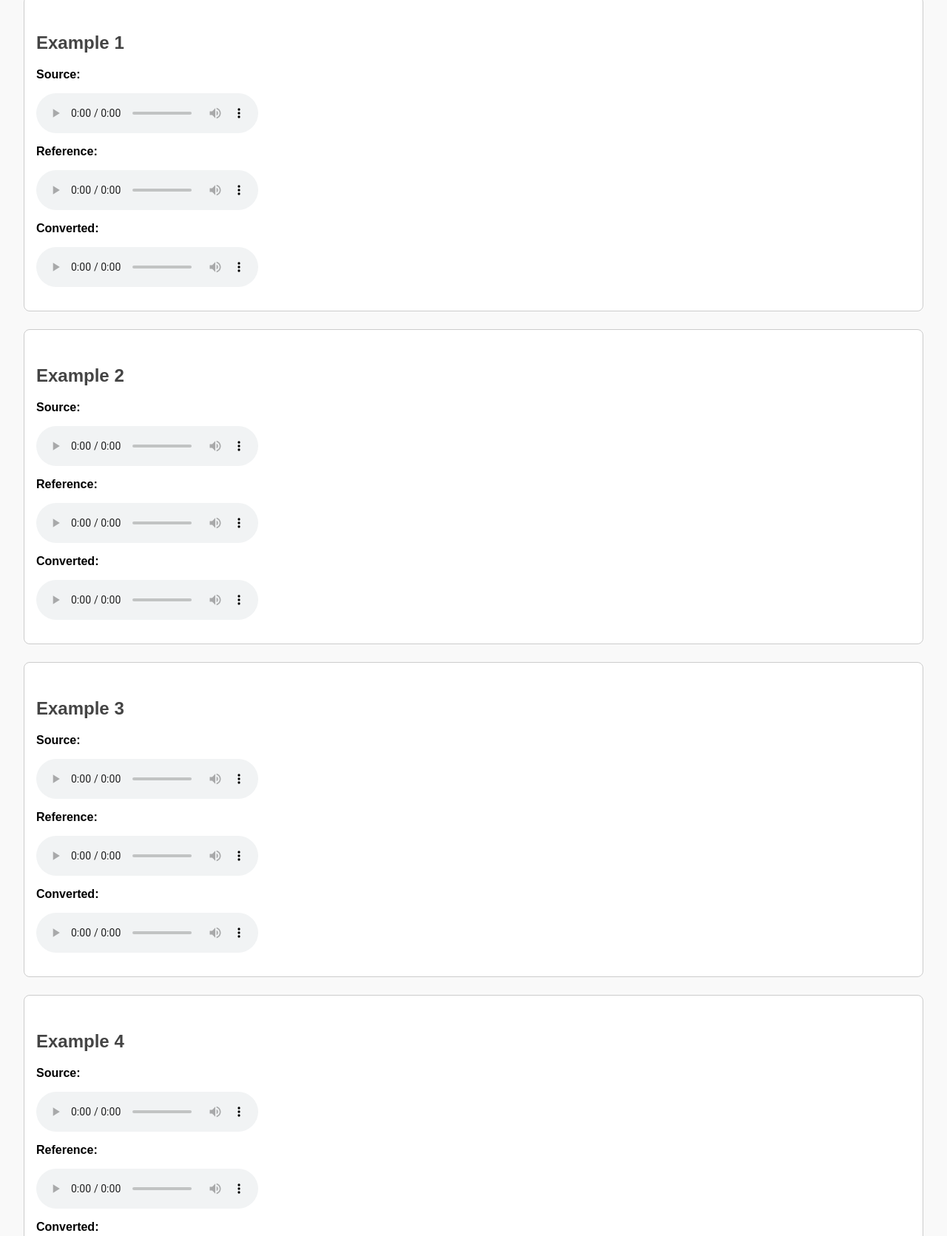
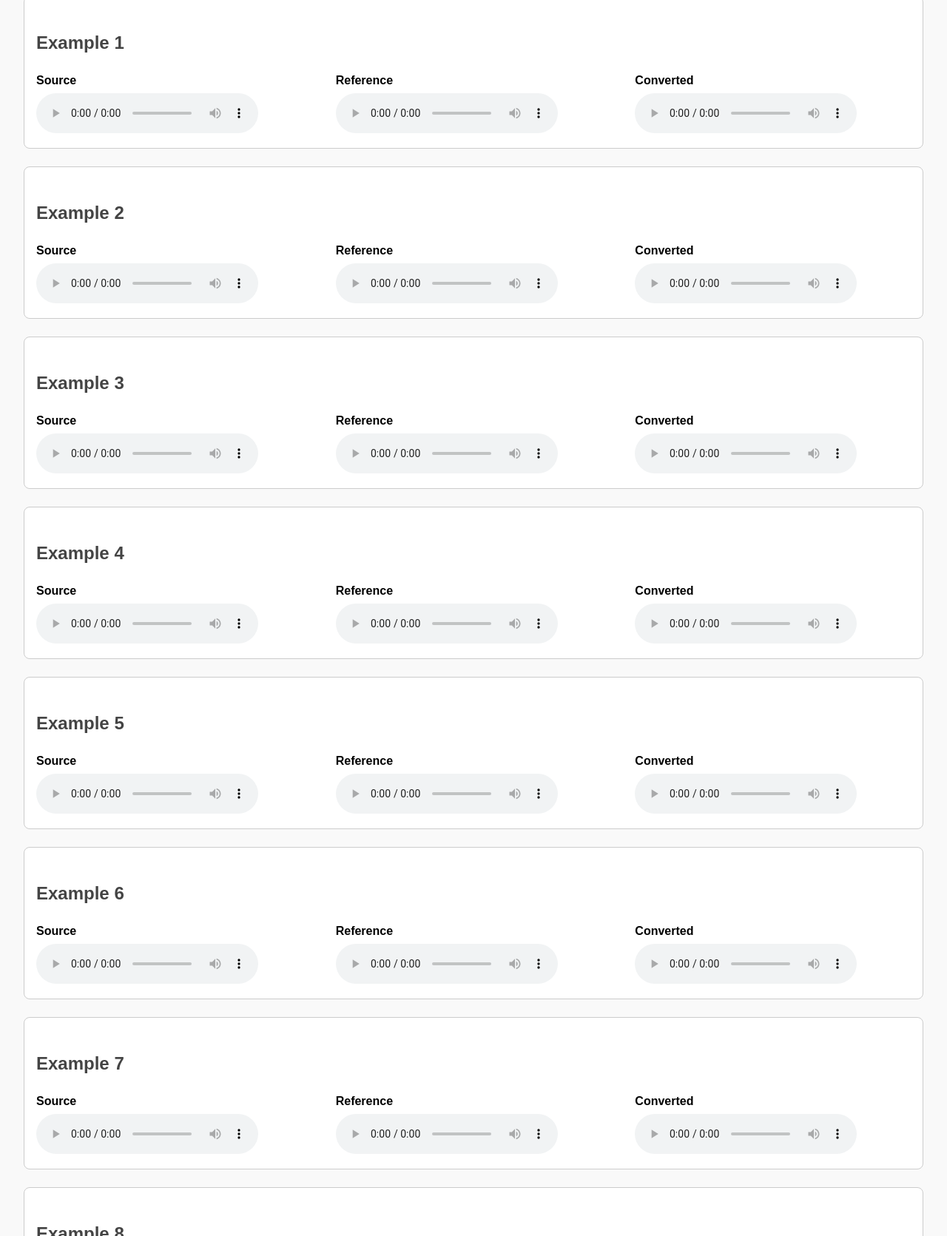
Before and after one commit to Soumya-dutta/a2a-zest, a plain HTML site: page index.html in a window 1280 px wide. Shown: the part 129-1800 px from the top of the page at 74% size. Drawn offline with Linux system fonts and the light colour scheme.

Commit message:
Update index.html

```diff
--- a/index.html
+++ b/index.html
@@ -1,137 +1,202 @@
+
 <!DOCTYPE html>
 <html lang="en">
 <head>
   <meta charset="UTF-8">
   <title>Zero-Shot Emotion Style Transfer Samples</title>
   <style>
-    body {
-      font-family: sans-serif;
-      margin: 2rem;
-      background-color: #f9f9f9;
-    }
-    h1 {
-      color: #333;
-    }
-    h2 {
-      margin-top: 2rem;
-      color: #444;
-    }
-    audio {
-      margin-bottom: 1rem;
-      display: block;
-    }
-    .example {
-      background-color: #fff;
-      border: 1px solid #ccc;
-      padding: 1rem;
-      margin-bottom: 1.5rem;
-      border-radius: 8px;
-    }
+    body { font-family: sans-serif; margin: 2rem; background-color: #f9f9f9; }
+    h1 { color: #333; }
+    h2 { margin-top: 2rem; color: #444; }
+    .example { background-color: #fff; border: 1px solid #ccc; padding: 1rem;
+               margin-bottom: 1.5rem; border-radius: 8px; }
+    .audio-group { display: flex; gap: 2rem; flex-wrap: wrap; }
+    .audio-block { flex: 1; min-width: 200px; }
+    .audio-block p { margin: 0.5rem 0; }
   </style>
 </head>
 <body>
   <h1>Zero-Shot Emotion Style Transfer Samples</h1>
   <p>This page showcases source, reference, and converted audio samples generated by our <strong>\method{}</strong> model.</p>
 
-  <!-- Example Blocks -->
   <div class="example">
     <h2>Example 1</h2>
-    <p><strong>Source:</strong></p>
+    <div class="audio-group">
+      <div class="audio-block">
+        <p><strong>Source</strong></p>
         <audio controls src="audio/example1_source.wav"></audio>
-    <p><strong>Reference:</strong></p>
+      </div>
+      <div class="audio-block">
+        <p><strong>Reference</strong></p>
         <audio controls src="audio/example1_reference.wav"></audio>
-    <p><strong>Converted:</strong></p>
+      </div>
+      <div class="audio-block">
+        <p><strong>Converted</strong></p>
         <audio controls src="audio/example1_converted.wav"></audio>
+      </div>
+    </div>
   </div>
 
   <div class="example">
     <h2>Example 2</h2>
-    <p><strong>Source:</strong></p>
+    <div class="audio-group">
+      <div class="audio-block">
+        <p><strong>Source</strong></p>
         <audio controls src="audio/example2_source.wav"></audio>
-    <p><strong>Reference:</strong></p>
+      </div>
+      <div class="audio-block">
+        <p><strong>Reference</strong></p>
         <audio controls src="audio/example2_reference.wav"></audio>
-    <p><strong>Converted:</strong></p>
+      </div>
+      <div class="audio-block">
+        <p><strong>Converted</strong></p>
         <audio controls src="audio/example2_converted.wav"></audio>
+      </div>
+    </div>
   </div>
 
   <div class="example">
     <h2>Example 3</h2>
-    <p><strong>Source:</strong></p>
+    <div class="audio-group">
+      <div class="audio-block">
+        <p><strong>Source</strong></p>
         <audio controls src="audio/example3_source.wav"></audio>
-    <p><strong>Reference:</strong></p>
+      </div>
+      <div class="audio-block">
+        <p><strong>Reference</strong></p>
         <audio controls src="audio/example3_reference.wav"></audio>
-    <p><strong>Converted:</strong></p>
+      </div>
+      <div class="audio-block">
+        <p><strong>Converted</strong></p>
         <audio controls src="audio/example3_converted.wav"></audio>
+      </div>
+    </div>
   </div>
 
   <div class="example">
     <h2>Example 4</h2>
-    <p><strong>Source:</strong></p>
+    <div class="audio-group">
+      <div class="audio-block">
+        <p><strong>Source</strong></p>
         <audio controls src="audio/example4_source.wav"></audio>
-    <p><strong>Reference:</strong></p>
+      </div>
+      <div class="audio-block">
+        <p><strong>Reference</strong></p>
         <audio controls src="audio/example4_reference.wav"></audio>
-    <p><strong>Converted:</strong></p>
+      </div>
+      <div class="audio-block">
+        <p><strong>Converted</strong></p>
         <audio controls src="audio/example4_converted.wav"></audio>
+      </div>
+    </div>
   </div>
 
   <div class="example">
     <h2>Example 5</h2>
-    <p><strong>Source:</strong></p>
+    <div class="audio-group">
+      <div class="audio-block">
+        <p><strong>Source</strong></p>
         <audio controls src="audio/example5_source.wav"></audio>
-    <p><strong>Reference:</strong></p>
+      </div>
+      <div class="audio-block">
+        <p><strong>Reference</strong></p>
         <audio controls src="audio/example5_reference.wav"></audio>
-    <p><strong>Converted:</strong></p>
+      </div>
+      <div class="audio-block">
+        <p><strong>Converted</strong></p>
         <audio controls src="audio/example5_converted.wav"></audio>
+      </div>
+    </div>
   </div>
 
   <div class="example">
     <h2>Example 6</h2>
-    <p><strong>Source:</strong></p>
+    <div class="audio-group">
+      <div class="audio-block">
+        <p><strong>Source</strong></p>
         <audio controls src="audio/example6_source.wav"></audio>
-    <p><strong>Reference:</strong></p>
+      </div>
+      <div class="audio-block">
+        <p><strong>Reference</strong></p>
         <audio controls src="audio/example6_reference.wav"></audio>
-    <p><strong>Converted:</strong></p>
+      </div>
+      <div class="audio-block">
+        <p><strong>Converted</strong></p>
         <audio controls src="audio/example6_converted.wav"></audio>
+      </div>
+    </div>
   </div>
 
   <div class="example">
     <h2>Example 7</h2>
-    <p><strong>Source:</strong></p>
+    <div class="audio-group">
+      <div class="audio-block">
+        <p><strong>Source</strong></p>
         <audio controls src="audio/example7_source.wav"></audio>
-    <p><strong>Reference:</strong></p>
+      </div>
+      <div class="audio-block">
+        <p><strong>Reference</strong></p>
         <audio controls src="audio/example7_reference.wav"></audio>
-    <p><strong>Converted:</strong></p>
+      </div>
+      <div class="audio-block">
+        <p><strong>Converted</strong></p>
         <audio controls src="audio/example7_converted.wav"></audio>
+      </div>
+    </div>
   </div>
 
   <div class="example">
     <h2>Example 8</h2>
-    <p><strong>Source:</strong></p>
+    <div class="audio-group">
+      <div class="audio-block">
+        <p><strong>Source</strong></p>
         <audio controls src="audio/example8_source.wav"></audio>
-    <p><strong>Reference:</strong></p>
+      </div>
+      <div class="audio-block">
+        <p><strong>Reference</strong></p>
         <audio controls src="audio/example8_reference.wav"></audio>
-    <p><strong>Converted:</strong></p>
+      </div>
+      <div class="audio-block">
+        <p><strong>Converted</strong></p>
         <audio controls src="audio/example8_converted.wav"></audio>
+      </div>
+    </div>
   </div>
 
   <div class="example">
     <h2>Example 9</h2>
-    <p><strong>Source:</strong></p>
+    <div class="audio-group">
+      <div class="audio-block">
+        <p><strong>Source</strong></p>
         <audio controls src="audio/example9_source.wav"></audio>
-    <p><strong>Reference:</strong></p>
+      </div>
+      <div class="audio-block">
+        <p><strong>Reference</strong></p>
         <audio controls src="audio/example9_reference.wav"></audio>
-    <p><strong>Converted:</strong></p>
+      </div>
+      <div class="audio-block">
+        <p><strong>Converted</strong></p>
         <audio controls src="audio/example9_converted.wav"></audio>
+      </div>
+    </div>
   </div>
 
   <div class="example">
     <h2>Example 10</h2>
-    <p><strong>Source:</strong></p>
+    <div class="audio-group">
+      <div class="audio-block">
+        <p><strong>Source</strong></p>
         <audio controls src="audio/example10_source.wav"></audio>
-    <p><strong>Reference:</strong></p>
+      </div>
+      <div class="audio-block">
+        <p><strong>Reference</strong></p>
         <audio controls src="audio/example10_reference.wav"></audio>
-    <p><strong>Converted:</strong></p>
+      </div>
+      <div class="audio-block">
+        <p><strong>Converted</strong></p>
         <audio controls src="audio/example10_converted.wav"></audio>
+      </div>
+    </div>
   </div>
 
 </body>
```
Lines whose indentation alone changed are shown as unchanged.
